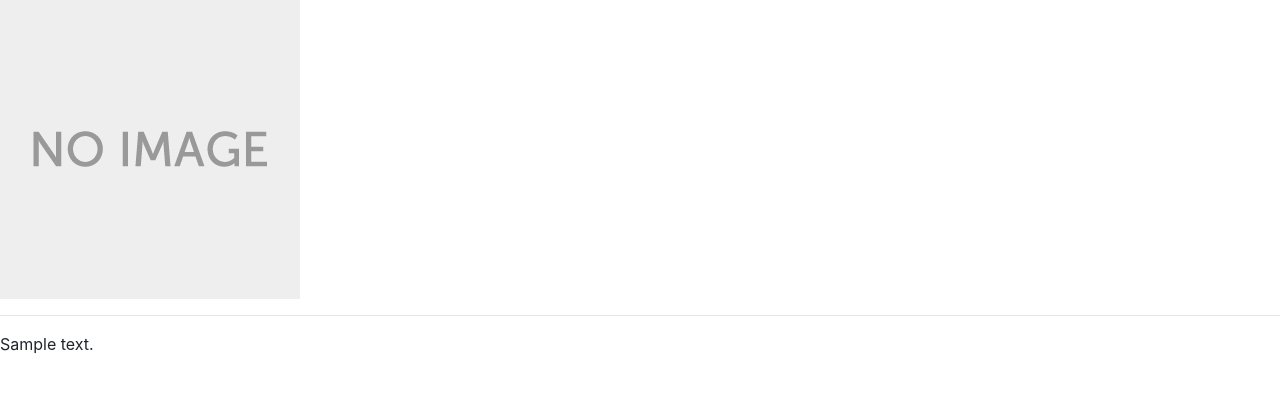
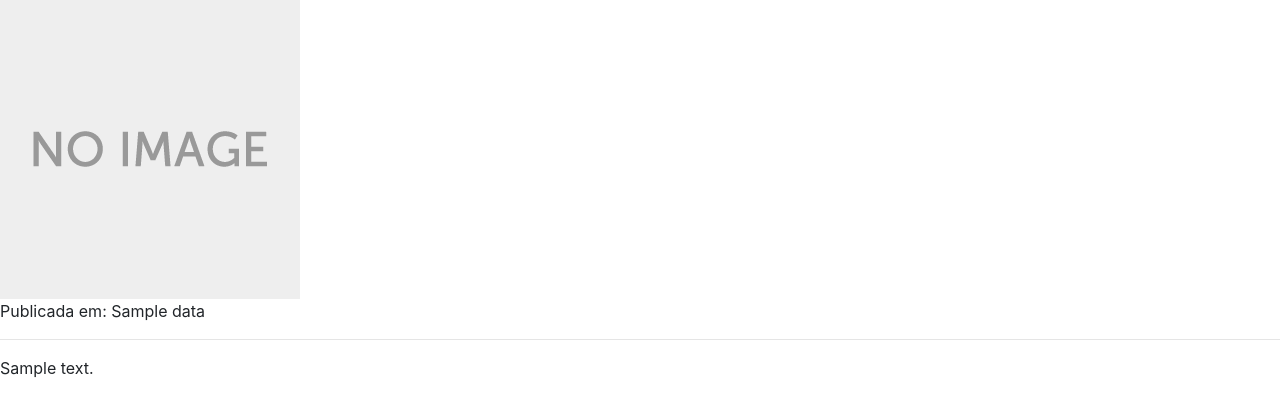
Before and after one commit to henrique221/intro-flask, a Flask app: template templates/noticia.html in a window 1280 px wide. Shown: the part 133-550 px from the top of the page. Run offline with Flask 2, Linux system fonts and the light colour scheme; the template is opened without the code that fills it: most values are stand-ins (such as "Sample title", 1, 10 or a date in 2020); some libraries are stand-ins or nearby versions.

Commit message:
Adding date of notice

```diff
--- a/templates/noticia.html
+++ b/templates/noticia.html
@@ -11,6 +11,7 @@
     {% else %}
         <img src="{{ url_for('static', filename='images/default.jpg') }}" alt="Imagem da notícia" width="300px">
     {% endif %}
+    <p>Publicada em: {{noticia.data}}</p>
     <hr />
     <p>
         {{noticia.texto}}
```
